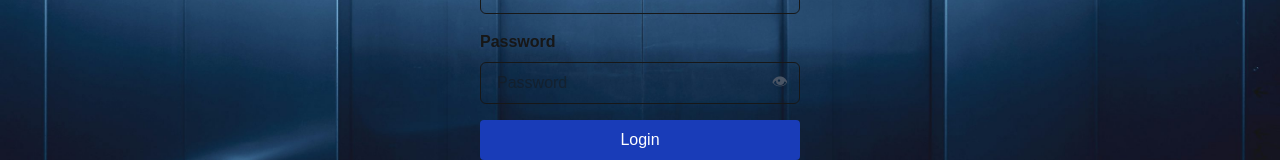
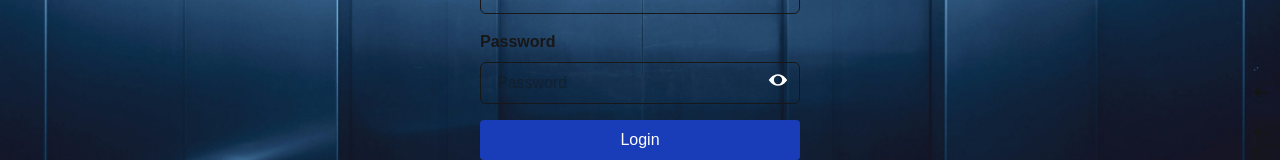
Before and after one commit to Ademiday00/dailyreportingsite, a Next.js app: page /login in a window 1280 px wide. Shown: the part 316-476 px from the top of the page. Built offline with nearby package versions, Linux system fonts and the light colour scheme; no server answers.

Commit message:
eyes slash update

```diff
--- a/app/login/page.tsx
+++ b/app/login/page.tsx
@@ -142,7 +142,17 @@ export default function Login() {
               onClick={() => setShowPassword(!showPassword)}
               className="absolute right-3 top-2 text-gray-600"
             >
-              {showPassword ? "x" : "👁"}
+             {showPassword ? (
+    // Eye Slash (hidden)
+    <svg width="20" height="20" viewBox="0 0 24 24" fill="white">
+      <path d="M2 2l20 20-1.5 1.5-3.2-3.2C15.8 21 14 21.5 12 21.5c-7 0-11-7-11-7 1.5-2.5 3.5-4.5 5.7-5.9L.5 3.5 2 2z"/>
+    </svg>
+  ) : (
+    // Open Eye (visible)
+    <svg width="20" height="20" viewBox="0 0 24 24" fill="white">
+      <path d="M12 5c-7 0-11 7-11 7s4 7 11 7 11-7 11-7-4-7-11-7zm0 12a5 5 0 1 1 0-10 5 5 0 0 1 0 10z"/>
+    </svg>
+  )}
             </button>
           </div>
 
--- a/app/signup/page.tsx
+++ b/app/signup/page.tsx
@@ -247,7 +247,17 @@ export default function Signup() {
               onClick={() => setShowPassword(!showPassword)}
               className="absolute right-3 top-10 text-gray-600"
             >
-              {showPassword ? "x" : "👁️"}
+             {showPassword ? (
+    // Eye Slash (hidden)
+    <svg width="20" height="20" viewBox="0 0 24 24" fill="white">
+      <path d="M2 2l20 20-1.5 1.5-3.2-3.2C15.8 21 14 21.5 12 21.5c-7 0-11-7-11-7 1.5-2.5 3.5-4.5 5.7-5.9L.5 3.5 2 2z"/>
+    </svg>
+  ) : (
+    // Open Eye (visible)
+    <svg width="20" height="20" viewBox="0 0 24 24" fill="white">
+      <path d="M12 5c-7 0-11 7-11 7s4 7 11 7 11-7 11-7-4-7-11-7zm0 12a5 5 0 1 1 0-10 5 5 0 0 1 0 10z"/>
+    </svg>
+  )}
             </button>
           </div>
 
```
